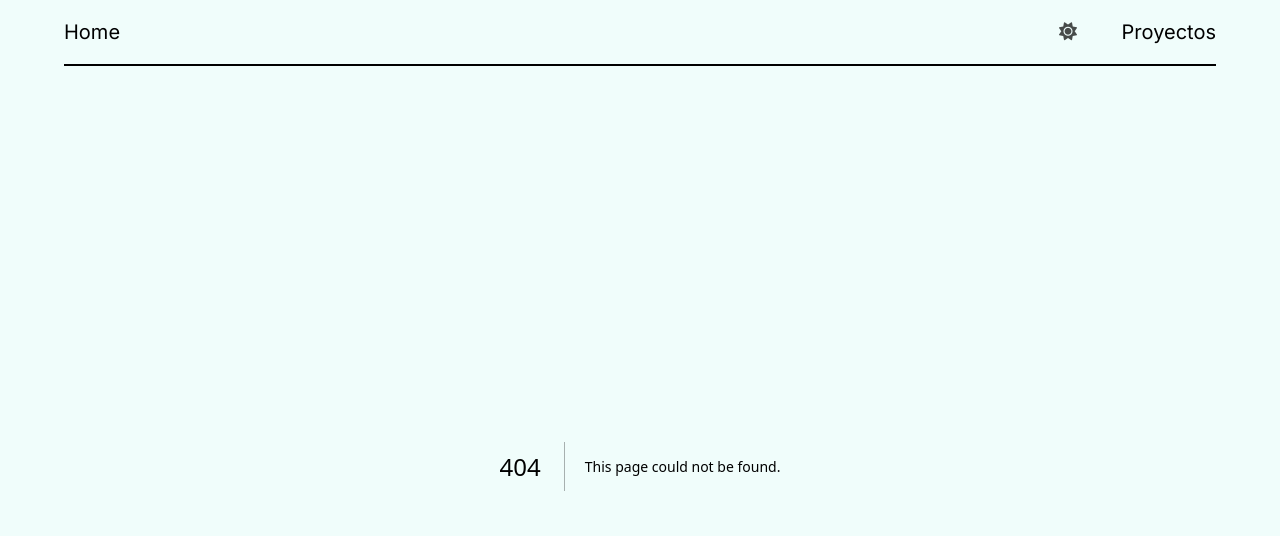
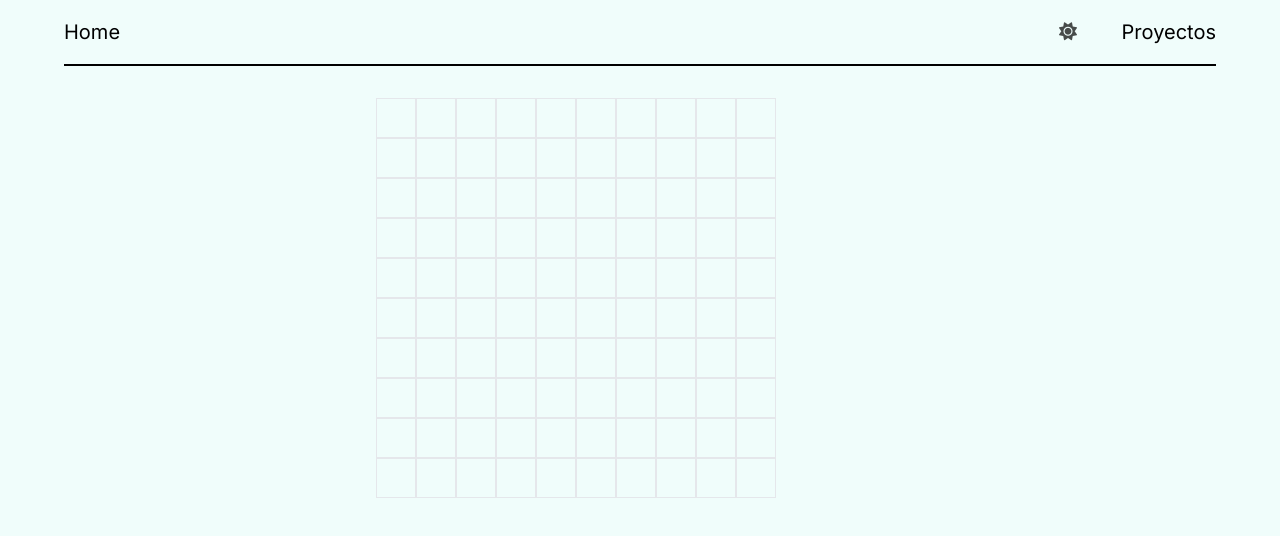
Before and after one commit to johann-jerman/portfolio_mio, a Next.js app: page /projectos/games/buscaminas in a window 1280 px wide. Before the commit this address had no page. Shown: the top 536 px of the page. Built offline with nearby package versions, Linux system fonts and the light colour scheme.

Commit message:
Buscando minas

```diff
--- a/src/app/projectos/ProjectLinks.jsx
+++ b/src/app/projectos/ProjectLinks.jsx
@@ -14,29 +14,6 @@ import Swagger from "../icons/Swagger";
 const baseUrl = "/projectos/";
 const baseImg = "/project/";
 export const projectLinks = [
-  // {
-  //   name: "Fake Store Doc.",
-  //   url: `${baseUrl}fakestore.doc`,
-  //   img: `${baseImg}tateti.png`,
-  //   data: {
-  //     tecnologies: [
-  //       <i key={1} className="mx-2">
-  //         {<Node />}
-  //       </i>,
-  //       <i key={1} className="mx-2">
-  //         {<Express />}
-  //       </i>,
-  //       <i key={1} className="mx-2">
-  //         {<Postgres />}
-  //       </i>,
-  //       <i key={1} className="mx-2">
-  //         {<Docker />}
-  //       </i>,
-  //     ],
-  //     description:
-  //       "Tateti Challenge es un emocionante juego en línea que te permite poner a prueba tus habilidades en el clásico juego de Tateti contra un amigo en tiempo real. Este juego no solo te permite competir para demostrar quién es el mejor jugador en el tablero de 3x3, sino que también te brinda la oportunidad de interactuar y conversar con tu amigo a través de un chat en vivo mientras juegan",
-  //   },
-  // },
   {
     name: "Fake Store Doc.",
     url: process.env.API || `https://fakestore-e4ew.onrender.com/api/docs/`,
@@ -122,6 +99,35 @@ export const projectLinks = [
     },
   },
   {
+    name: "Buscaminas",
+    url: `${baseUrl}/games/buscaminas`,
+    img: `${baseImg}buscaminas.png`,
+    data: {
+      tecnologies: [
+        <i key={1} className="mx-2">
+          {<HTML />}
+        </i>,
+        <i key={1} className="mx-2">
+          {<Css />}
+        </i>,
+        <i key={1} className="mx-2">
+          {<JavaScript />}
+        </i>,
+        <i key={1} className="mx-2">
+          {<React />}
+        </i>,
+        <i key={1} className="mx-2">
+          {<TailwndCss />}
+        </i>,
+        <i key={1} className="mx-2">
+          {<Next />}
+        </i>,
+      ],
+      description:
+        "Replica del tipico juego de Buscanubas donde tenemos que conseguir dar vuelta todas las fichas evitando que nos explote una bomba, cada ficha tiene un numero de la cantidad de bombas cercanas, cuidado en octubre trae SUSTOS",
+    },
+  },
+  {
     name: "Memotest",
     url: `${baseUrl}memotest`,
     img: `${baseImg}memotest.png`,
--- /dev/null
+++ b/src/app/projectos/games/buscaminas/Board.jsx
@@ -0,0 +1,100 @@
+"use client";
+import { useState } from "react";
+import { Game } from "./class/Game.jsx";
+let boardWidth = 10;
+let board = new Game(boardWidth);
+export default function Board() {
+  let [cellsClicked, setCellClicked] = useState([]);
+  let [flags, setFlags] = useState([]);
+  let [winCondition, setWinCondition] = useState("playing");
+
+  const handelClick = (y, x) => {
+    if (cellsClicked.includes(`${y}-${x}`)) return;
+    if (board.board[y]?.[x] === 0) {
+      let ceros = board.getNeabyCeros(y, x);
+      let newFlags = [];
+      ceros.forEach((cero) => {
+        if (!flags.includes(cero)) {
+          newFlags.push(cero);
+        }
+      });
+
+      if (!newFlags.includes(board.board[y]?.[x])) {
+        newFlags.push(board.board[y]?.[x]);
+      }
+      setCellClicked((flag) => [...flag, ...newFlags]);
+    } else {
+      setCellClicked((cells) => [...cells, `${y}-${x}`]);
+    }
+    if (board.board[y]?.[x] == board.getBoom()) {
+      setWinCondition("lose");
+      if (new Date().getMonth() == 9) {
+        let audio = new Audio("/boo.mp3");
+        audio.volume = 0.2;
+        audio.play();
+      }
+    }
+    if (cellsClicked.length + 1 == boardWidth ** 2 - boardWidth) {
+      setWinCondition("win");
+    }
+  };
+  const handleRightClick = (e, y, x) => {
+    e.preventDefault();
+    if (flags.includes(`${y}-${x}`)) {
+      let newFlags = flags.filter((flags) => flags != `${y}-${x}`);
+      setFlags(newFlags);
+    }
+    if (!flags.includes(`${y}-${x}`)) {
+      setFlags((flag) => [...flag, `${y}-${x}`]);
+    }
+  };
+  return (
+    <section>
+      {winCondition == "lose" ? (
+        <article className="flex justify-center items-center mt-7 ">
+          <p className="p-2 bg-ros">Pedriste </p>
+          <button onClick={() => location.reload()} className="p-2 bg-ros">
+            Clickea para jugar de nuevo?
+          </button>
+        </article>
+      ) : null}
+      {winCondition == "win" ? (
+        <article className="flex justify-center items-center mt-7 ">
+          <p className="p-2 bg-cel">Ganeste </p>
+          <button onClick={() => location.reload()} className="p-2 bg-cel">
+            Clickea para jugar de nuevo?
+          </button>
+        </article>
+      ) : null}
+
+      <section className="py-8">
+        {board.board?.map((row, y) => (
+          <article key={y} className="flex justify-center items-center">
+            {row.map((cell, x) => (
+              <p
+                key={y + "-" + x}
+                className="border flex justify-center items-center w-10 h-10"
+              >
+                {cellsClicked.includes(`${y}-${x}`) ? (
+                  <span className="bg-bo w-full h-full flex justify-center items-center text-black">
+                    {cell == 0 ? null : cell}
+                  </span>
+                ) : (
+                  <button
+                    onClick={() =>
+                      winCondition == "playing" ? handelClick(y, x) : null
+                    }
+                    onContextMenu={(e) => handleRightClick(e, y, x)}
+                    className="w-full h-full bg-bc"
+                  >
+                    {flags.includes(`${y}-${x}`) ? "🚩" : null}
+                  </button>
+                )}
+              </p>
+            ))}
+          </article>
+        ))}
+      </section>
+    </section>
+  );
+}
--- /dev/null
+++ b/src/app/projectos/games/buscaminas/class/Game.jsx
@@ -0,0 +1,66 @@
+"use client";
+export class Game {
+  board;
+  width;
+  boom = this.getBoom();
+  // cellsClicked = [];
+  cases = [
+    [1, 0],
+    [1, 1],
+    [1, -1],
+    [-1, 0],
+    [-1, 1],
+    [-1, -1],
+    [0, 1],
+    [0, -1],
+  ];
+
+  constructor(width) {
+    this.width = width;
+    this.board = Array.from({ length: width }, () =>
+      Array.from({ length: width }, () => 0)
+    );
+    this.genBooms();
+  }
+
+  genBooms() {
+    let booms = [];
+    for (let i = this.width; i > 0; i--) {
+      let y = Math.floor(Math.random() * this.width);
+      let x = Math.floor(Math.random() * this.width);
+      if (booms.includes(`${y}-${x}`)) {
+        i++;
+        continue;
+      }
+      booms.push(`${y}-${x}`);
+      this.board[y][x] = this.boom;
+      this.addNaerbyBooms(y, x);
+    }
+  }
+
+  getBoom() {
+    if (new Date().getMonth() == 9) return "🎃";
+    return "💣";
+  }
+  getNeabyCeros(y, x) {
+    let ceros = [];
+    for (let i = 0; i < this.cases.length; i++) {
+      let sting = `${y + this.cases[i][0]}-${x + this.cases[i][1]}`;
+      ceros.push(sting);
+    }
+    ceros.push(`${y}-${x}`);
+    return ceros;
+  }
+  addNaerbyBooms(y, x) {
+    for (let i = 0; i < this.cases.length; i++) {
+      let newY = y + this.cases[i][0];
+      let newX = x + this.cases[i][1];
+      if (
+        this.board[newY]?.[newX] != this.boom &&
+        this.board[newY]?.[newX] != undefined
+      ) {
+        this.board[newY][newX] += 1;
+      }
+    }
+  }
+}
--- /dev/null
+++ b/src/app/projectos/games/buscaminas/page.jsx
@@ -0,0 +1,9 @@
+import Board from "./Board";
+
+export default function Buscaminas() {
+  return (
+    <main className=" max-w-6xl ">
+      <Board />
+    </main>
+  );
+}
--- a/tailwind.config.js
+++ b/tailwind.config.js
@@ -17,7 +17,7 @@ module.exports = {
         no: "#16181C",
         n: "#121212",
         b: "#ffffff",
-        // bc: "#f5f5ee",
+        bo: "#f5f5ee",
         bc: "#f0fdfb",
         "a-o": "#136365",
         "a-c": "#1b8d90",
```
Also changed, not shown: public/project/buscaminas.png (added), src/app/projectos/games/buscaminas/README.md (added), 1 other file (tests, documents, lock files or other folders).
